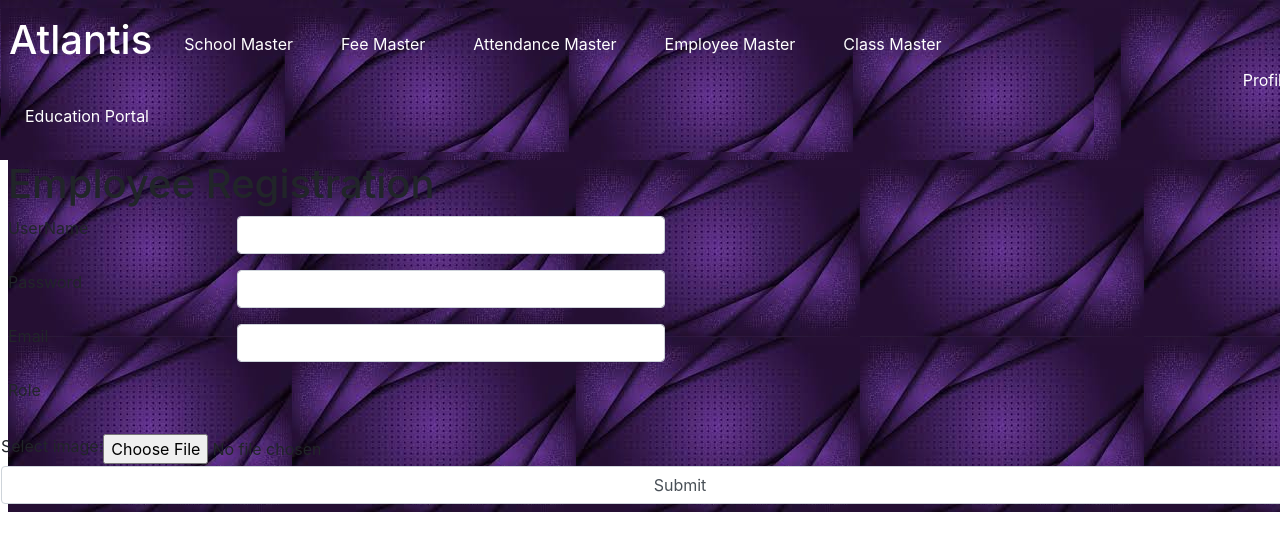
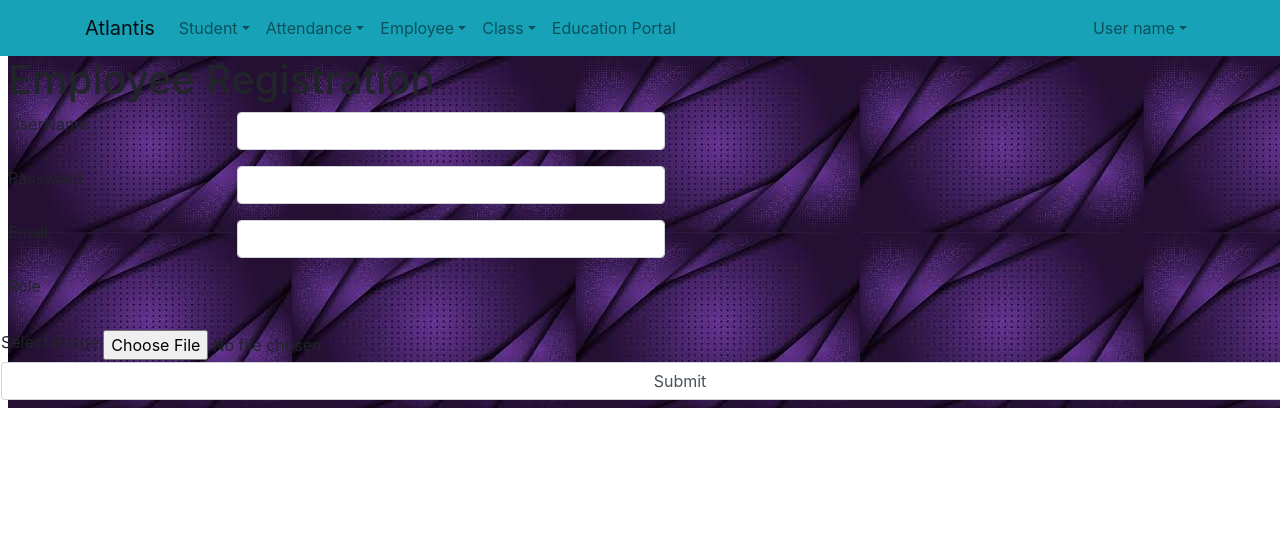
Before and after one commit to Artiupadhyay/atlantisui, a React (Create React App) app: page /school/employeereg in a window 1280 px wide. Shown: the top 550 px of the page. Built offline with nearby package versions, Linux system fonts and the light colour scheme.

Commit message:
School dashboard navbar created

```diff
--- a/package.json
+++ b/package.json
@@ -12,6 +12,7 @@
     "font-awesome": "^4.7.0",
     "i": "^0.3.6",
     "react": "^16.13.1",
+    "react-bootstrap": "^1.3.0",
     "react-dom": "^16.13.1",
     "react-redux": "^7.2.0",
     "react-router-dom": "^5.2.0",
--- a/src/App.css
+++ b/src/App.css
@@ -74,6 +74,10 @@
   color:#fff;
 }
 
+.navItem {
+  color: white;
+}
+
 @keyframes App-logo-spin {
   from {
     transform: rotate(0deg);
--- a/src/pages/admin/dashboard.jsx
+++ b/src/pages/admin/dashboard.jsx
@@ -6,7 +6,7 @@ import DashboardCard from './components/dashboardcard';
 
 function Dashboard(props) {
     const [redirect, setRedirect] = React.useState(false);
-    if(localStorage.getItem('role')!='Admin' && !redirect){
+    if(localStorage.getItem('role')!=='Admin' && !redirect){
         localStorage.removeItem('token');
         localStorage.removeItem('image');
         localStorage.removeItem('role');
--- a/src/pages/admin/viewschool.jsx
+++ b/src/pages/admin/viewschool.jsx
@@ -30,7 +30,7 @@ function ViewSchool(){
         setCheckSchool(false);
     }).catch(err=>console.log(err));
 }
-if(localStorage.getItem('role')!='Admin' && !redirect){
+if(localStorage.getItem('role')!=='Admin' && !redirect){
     localStorage.removeItem('token');
     localStorage.removeItem('image');
     localStorage.removeItem('role');
--- a/src/pages/school/components/schoolnav.jsx
+++ b/src/pages/school/components/schoolnav.jsx
@@ -1,86 +1,44 @@
 import React from 'react';
 import {connect} from 'react-redux';
+import {Navbar, Nav ,NavDropdown, Image, Container} from 'react-bootstrap'
+import config from '../../config';
 
 function SchoolNav(props){
     return(
-      <div class=" d-flex row navbar bg">
-      <div className=" col-md-10 nav nav-pills bg">
-      <li className=" p-2 content nav-item">
-        <a className="content" ><h1>Atlantis</h1></a>
-      </li>
+      <Navbar bg="info" expand="md" variant="light">
+        <Container>
+        <Navbar.Brand href="#home">Atlantis</Navbar.Brand>
+        <Navbar.Toggle aria-controls="basic-navbar-nav" />
+        <Navbar.Collapse id="basic-navbar-nav">
+          <Nav className="mr-auto">
+            <NavDropdown title="Student" id="basic-nav-dropdown">
+              <NavDropdown.Item href="/school/addstudent">Add Student</NavDropdown.Item>
+              <NavDropdown.Item href="/school/viewstudent">View Student</NavDropdown.Item>
+            </NavDropdown>
+            <NavDropdown title="Attendance" id="basic-nav-dropdown">
+              <NavDropdown.Item href="#">View Employee Attendance</NavDropdown.Item>
+              <NavDropdown.Item href="#">View Student Attendance</NavDropdown.Item>
+            </NavDropdown>
+            <NavDropdown title="Employee" id="basic-nav-dropdown">
+              <NavDropdown.Item href="/school/employeereg">Add Employee</NavDropdown.Item>
+              <NavDropdown.Item href="/school/viewemployeereg">View Employee</NavDropdown.Item>
+            </NavDropdown>
+            <NavDropdown title="Class" id="basic-nav-dropdown">
+              <NavDropdown.Item href="/school/employeereg">Add Class</NavDropdown.Item>
+              <NavDropdown.Item href="/school/viewemployeereg">View Classes</NavDropdown.Item>
+            </NavDropdown>
+            <Nav.Link href="#link">Education Portal</Nav.Link>
+          </Nav>
+          <Nav>
+          <NavDropdown title={localStorage.getItem('name') || "User name"} id="basic-nav-dropdown">
+              <NavDropdown.Item href="/school/employeereg"><Image src={require('./../../../user.png')} height={50}/></NavDropdown.Item>
+              <NavDropdown.Item href="/logout">Logout</NavDropdown.Item>
+          </NavDropdown>
+          </Nav>
 
-      <li className="nav-item">
-        <div class="dropdown">
-        <a className="content p-4 nav-link" href="#">School Master</a>
-    <div class="dropdown-content">
-      <a href="/school/addstudent">Add Student</a>
-      <a href="/school/viewstudent">View School</a>
-      <a href="#">View School Report</a>
-    </div>
-   </div>
-
-      </li>
-      <li className="nav-item">
-      <div class="dropdown">
-        <a className="content p-4 nav-link" href="#"> Fee Master</a>
-        <div class="dropdown-content">
-      <a href="">Add fee Structure</a>
-      <a href="">View Fee due</a>
-      <a href="#">Deposit Fee</a>
-    </div>
-   </div>
-      </li>
-      <li className="nav-item">
-      <div class="dropdown">
-        <a className=" content p-4 nav-link " href="#">Attendance Master</a>
-        <div class="dropdown-content">
-      <a href="#">View Employee Attendance</a>
-      <a href="#">View Student Attendance</a>
-    </div>
-   </div>
-      </li>
-      <li className="nav-item">
-      <div class="dropdown">
-        <a className=" content p-4 nav-link " href="#">Employee Master</a>
-        <div class="dropdown-content">
-      <a href="/school/employeereg">Add Employee</a>
-      <a href="">View classTeacher</a>
-      <a href="/school/viewemployeereg">View Employee</a>
-    </div>
-   </div>
-      </li>
-      <li className="nav-item">
-      <div class="dropdown">
-        <a className=" content p-4 nav-link " href="#">Class Master</a>
-        <div class="dropdown-content">
-      <a href="#">Add Class</a>
-      <a href="#">View Classes </a>
-    </div>
-   </div>
-      </li>
-      <li className="nav-item">
-        <div className="dropdown">
-        <a className=" content p-4 nav-link " href="#">Education Portal</a>
-        <div class="dropdown-content">
-      <a href="#">1</a>
-      <a href="#">2</a>
-      <a href="#">3</a>
-    </div>
-    </div>
-      </li>
-      </div>
-      <div className="col-md-1">
-    <div class="dropdown">
-        <a className="content p-4 nav-link" href="#">Profile</a>
-    <div class="dropdown-content">
-      <a href="#">Name</a>
-      <a href="#">Role</a>
-      <a href="./logout">Logout</a>
-    </div>
-   </div>
-  </div>
-    </div>
-
+        </Navbar.Collapse>
+        </Container>
+      </Navbar>
     );
 }
 export default SchoolNav;
--- a/src/pages/school/schooldash.jsx
+++ b/src/pages/school/schooldash.jsx
@@ -4,11 +4,11 @@ import SchoolNav from './components/schoolnav';
 
 function SchoolDash(props) {
 
-    return(
-
+    return(<>
+            <SchoolNav/>
            <div className="row d-flex justify-content">
-                <SchoolNav/>
             </div>
+            </>
 
     );
 }
```
Also changed, not shown: src/user.png (added), 1 other file (tests, documents, lock files or other folders).
